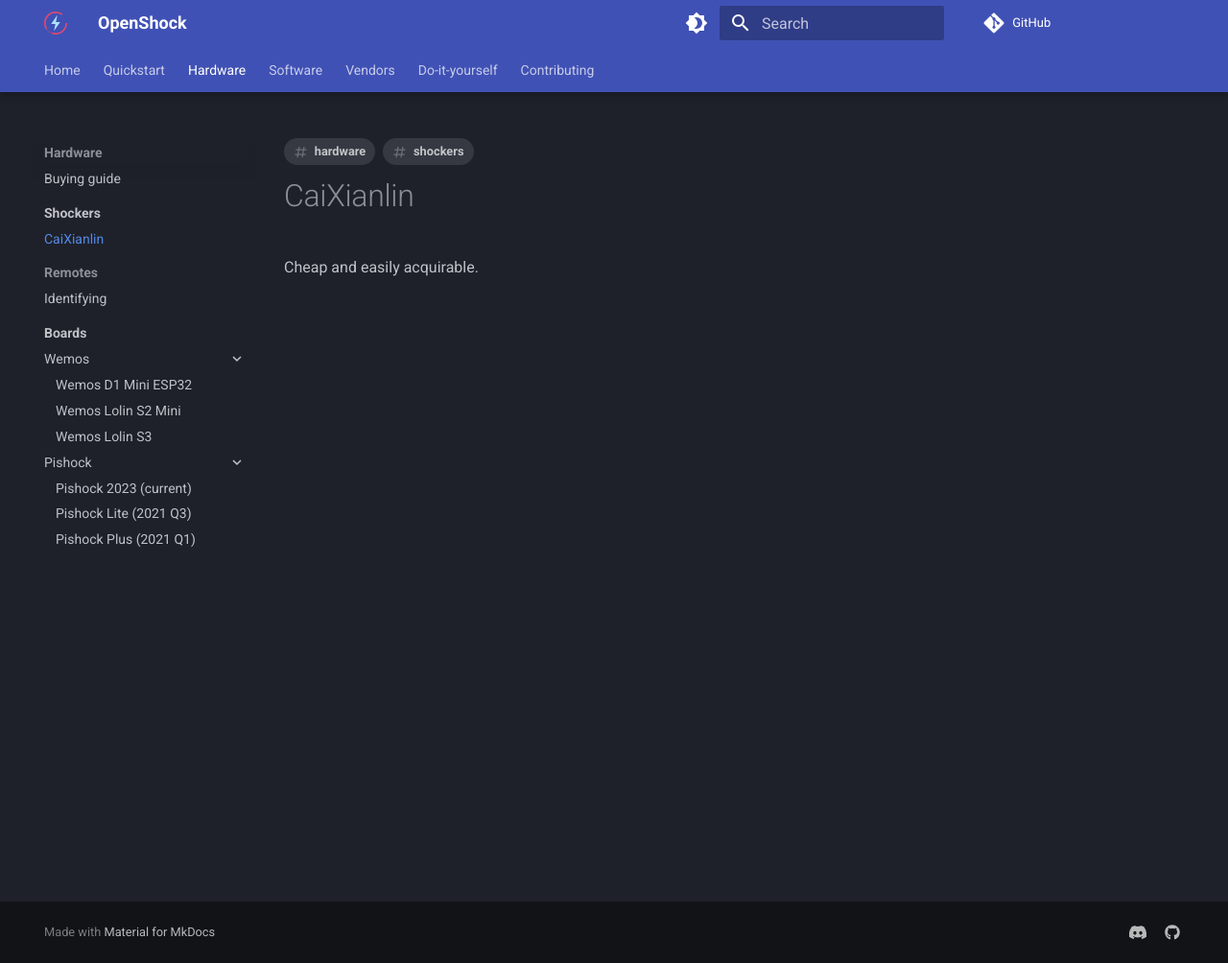
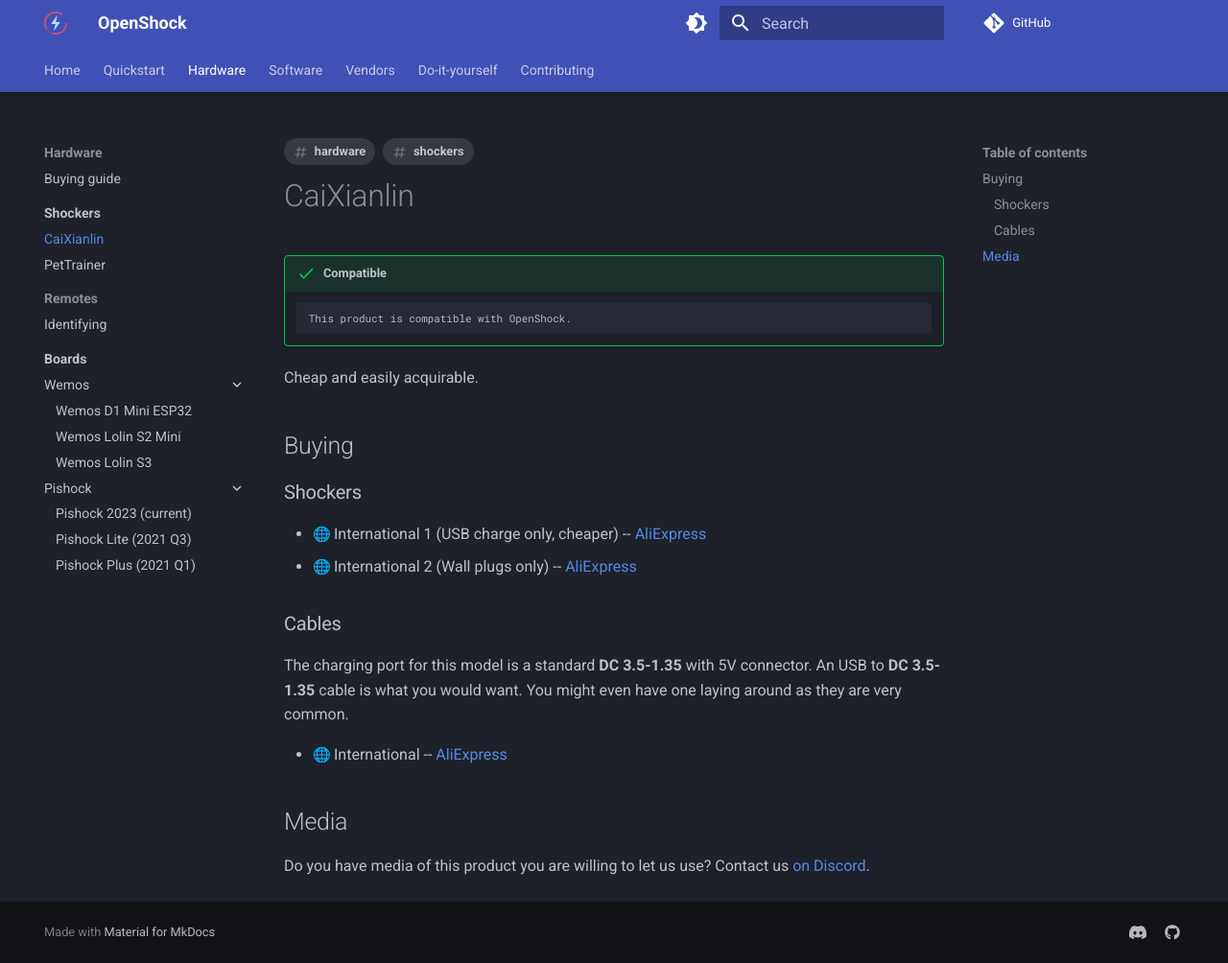
Before and after one commit to OpenShock/Wiki, an MkDocs documentation site: the page built from docs/hardware/shockers/caixianlin.md, in a window 1280 px wide and 1004 px high. Shown: the whole window at 96% size. Built offline with MkDocs 1.6.1 and Material for MkDocs 9.7.7, drawn with Linux system fonts in a browser that asks for light colours; emoji names are drawn with the system emoji font; comment, search, counter and statistics services are not loaded.

Commit message:
docs: Improve shocker docs dramatically

```diff
--- a/docs/hardware/shockers/caixianlin.md
+++ b/docs/hardware/shockers/caixianlin.md
@@ -6,4 +6,26 @@
 
 # CaiXianlin
 
+!!! success "Compatible"
+
+        This product is compatible with OpenShock.
+
 Cheap and easily acquirable.
+
+## Buying
+
+### Shockers
+
++ :globe_with_meridians: International 1 (USB charge only, cheaper) -- [AliExpress](https://aliexpress.com/item/1005005359066763.html)
++ :globe_with_meridians: International 2 (Wall plugs only) -- [AliExpress](https://aliexpress.com/item/1005004246541659.html)
+
+### Cables
+
+The charging port for this model is a standard **DC 3.5-1.35** with 5V connector. An USB to **DC 3.5-1.35** cable is what you would want. You might even have one laying around as they are very common.
+
++ :globe_with_meridians: International -- [AliExpress](https://aliexpress.com/item/2255799944669970.html)
+
+
+## Media
+
+Do you have media of this product you are willing to let us use? Contact us [on Discord](https://discord.gg/AHcCbXbEcF).
--- a/mkdocs.yml
+++ b/mkdocs.yml
@@ -13,6 +13,7 @@
     - Shockers:
       - hardware/shockers/index.md
       - hardware/shockers/caixianlin.md
+      - hardware/shockers/pettrainer.md
     - Remotes:
       - hardware/remotes/identifying.md
     - Boards:
```
Also changed, not shown: docs/hardware/shockers/index.md (+5 -0 lines), docs/hardware/shockers/pettrainer.md (added, +25 -0 lines).
